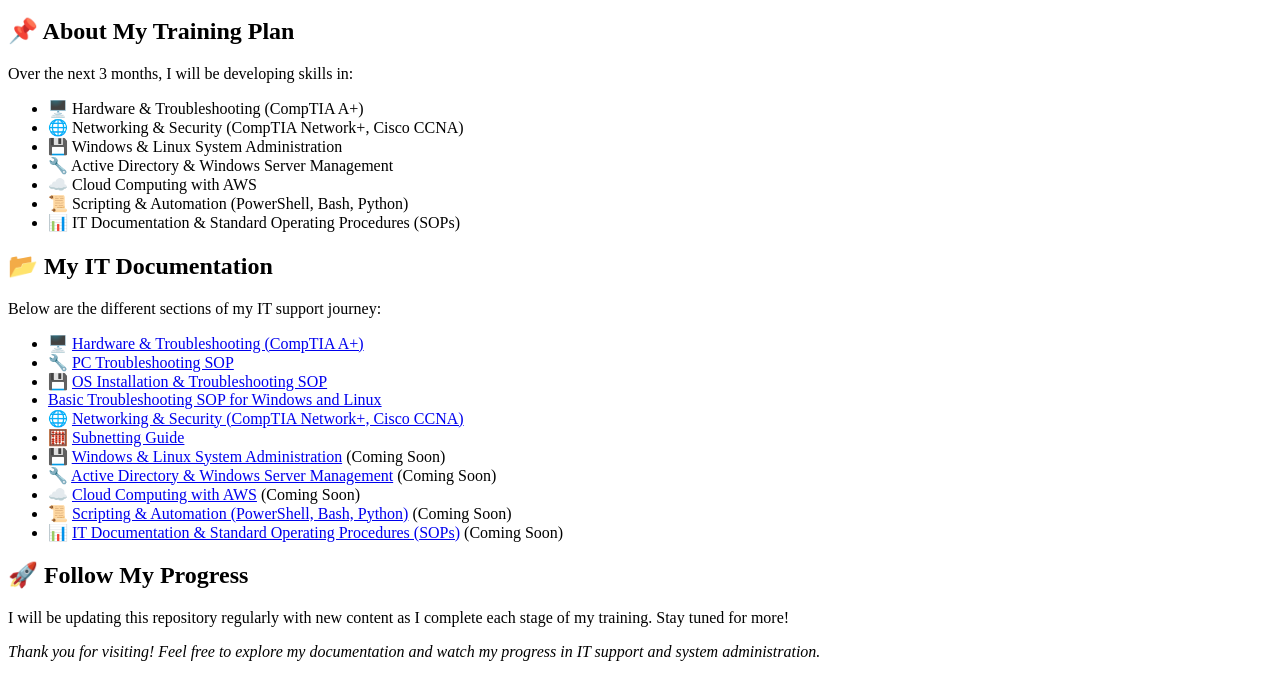
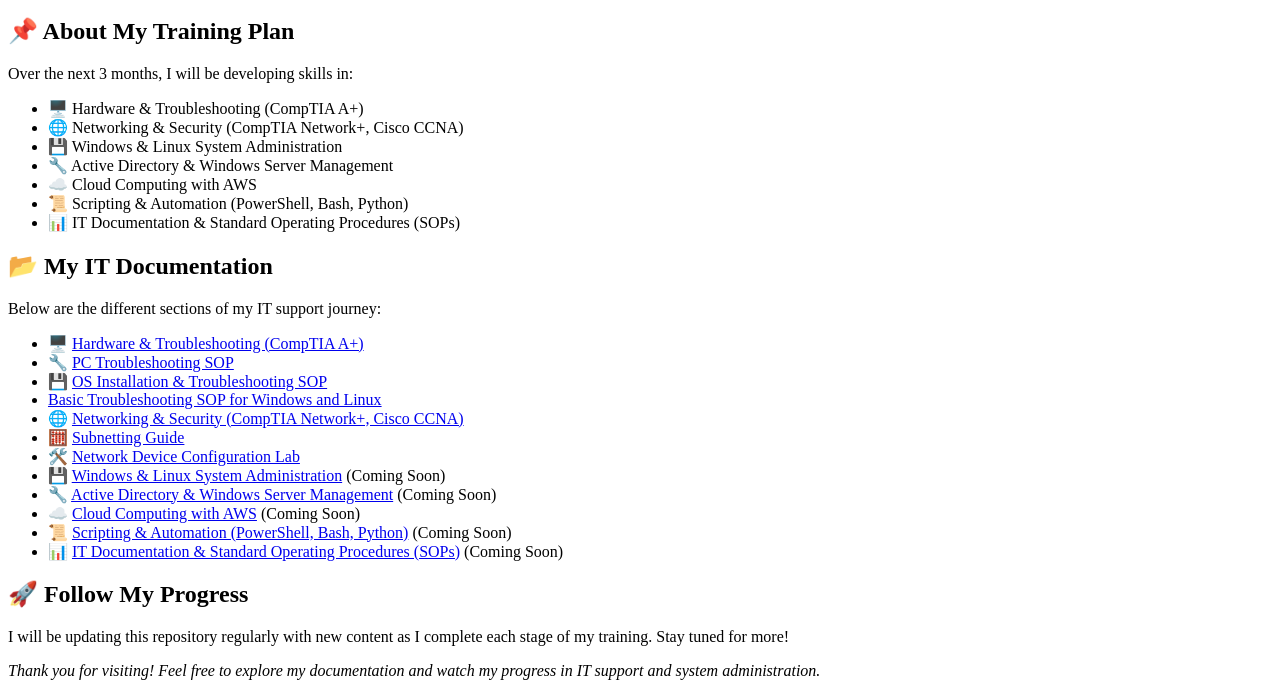
Before and after one commit to nytcrwlr/it-support-portfolio, a plain HTML site: page index.html in a window 1280 px wide. Shown: the part 121-817 px from the top of the page. Drawn offline with Linux system fonts and the light colour scheme.

Commit message:
Update index.html

```diff
--- a/index.html
+++ b/index.html
@@ -30,6 +30,7 @@
         <li><a href="hardware-documentation/basic-troubleshooting-sop.md">Basic Troubleshooting SOP for Windows and Linux</a></li>
         <li>🌐 <a href="networking-documentation/networking-basics.md">Networking & Security (CompTIA Network+, Cisco CCNA)</a></li>
         <li>🧮 <a href="networking-documentation/subnetting-guide.md">Subnetting Guide</a></li>
+        <li>🛠️ <a href="networking-documentation/network-configuration-lab.md">Network Device Configuration Lab</a></li>
         <li>💾 <a href="systems-administration/windows-linux-administration.md">Windows & Linux System Administration</a> (Coming Soon)</li>
         <li>🔧 <a href="active-directory/ad-configuration.md">Active Directory & Windows Server Management</a> (Coming Soon)</li>
         <li>☁️ <a href="cloud-computing/aws-configurations.md">Cloud Computing with AWS</a> (Coming Soon)</li>
```
